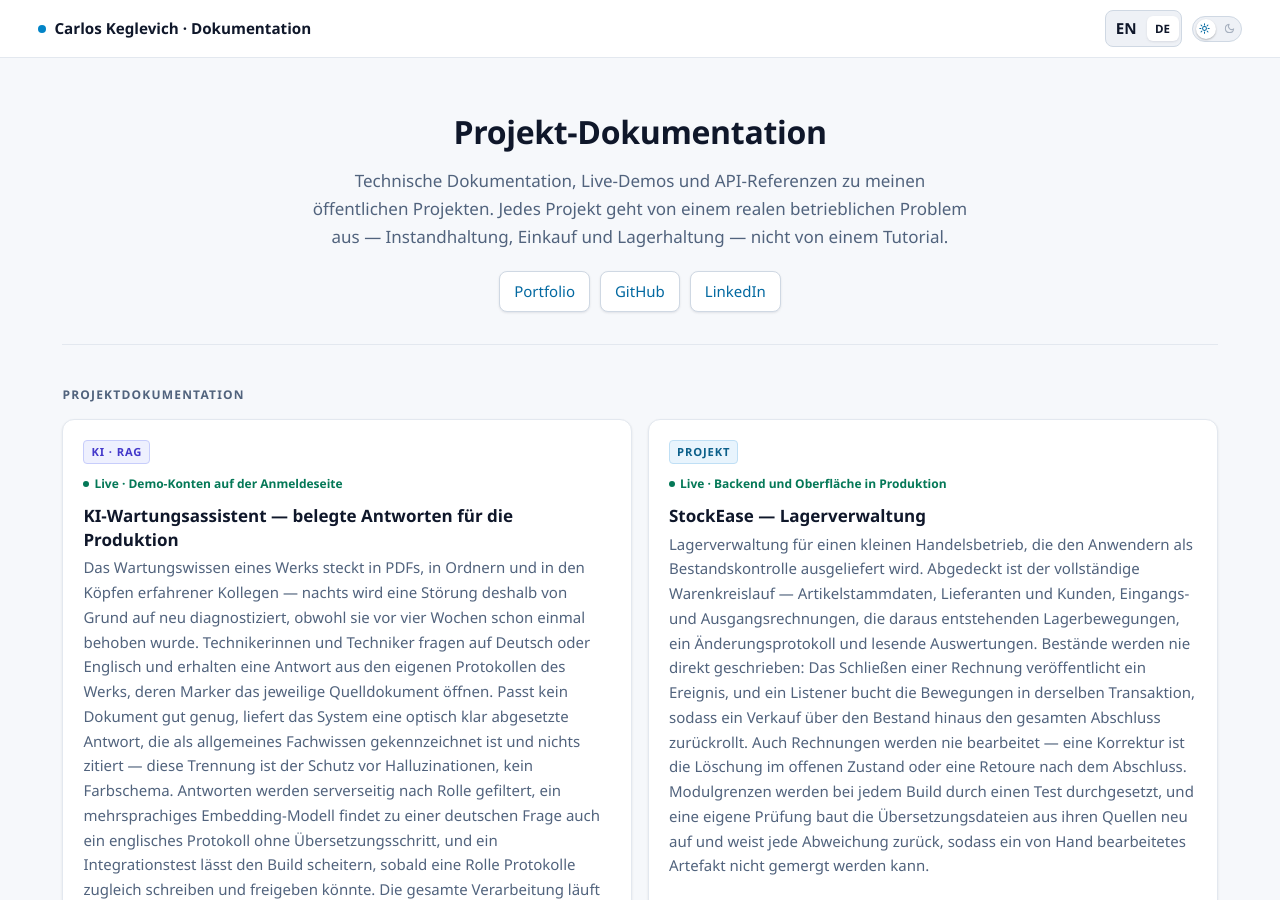
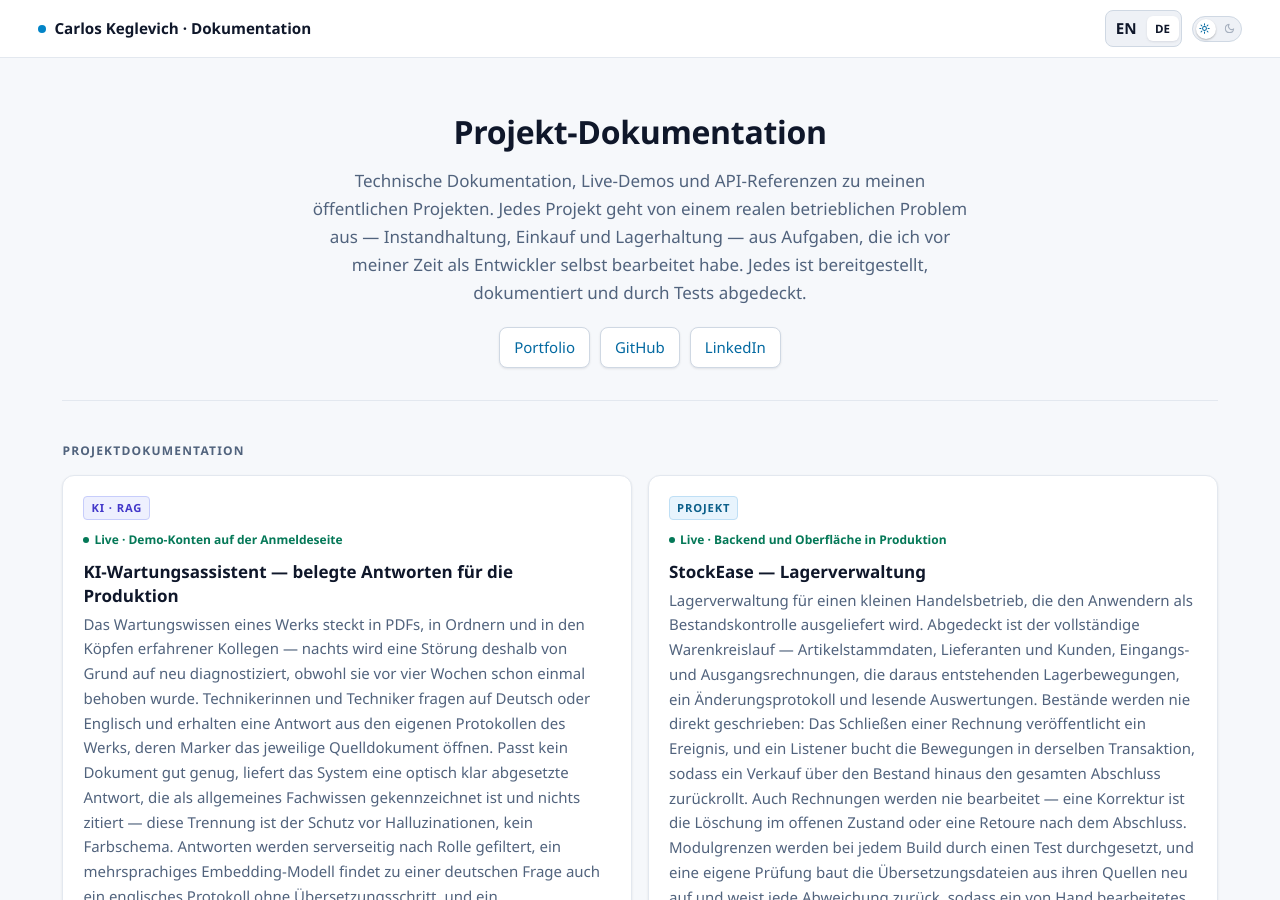
Before and after one commit to Keglev/keglev.github.io, a Jekyll site: the page built from de/index.md, in a window 1280 px wide and 900 px high. Built offline with Jekyll 4.4.1, drawn with Linux system fonts in a browser that asks for light colours.

Commit message:
feat(content): replace the subtitle's closing denial with its origin and evidence
The subtitle ended "— not from a tutorial." A denial raises the idea it
denies: no reader arrives suspecting the projects are tutorial clones
until the sentence introduces the possibility. It also spent the
sentence-final position, where emphasis lands, on what the work is not.

The replacement uses that position twice over: where the problems came
from, and what the projects verifiably are. "Taken from work I did before
I wrote software" is the part a denial cannot carry — it explains why the
domains are maintenance, procurement and inventory rather than asserting
that they are not tutorials.

The final claim is deliberately "deployed, documented and covered by
tests" rather than anything about production. The Maintenance Assistant
README has an Honest scope section stating its corpus is synthetic and
that it demonstrates engineering around a RAG system rather than a
production service level. A production claim on the landing page would
contradict the project's own documentation, so this wording is a ceiling,
not a first draft.

Co-Authored-By: Claude Opus 5 (1M context) <noreply@anthropic.com>

```diff
--- a/_data/i18n.yml
+++ b/_data/i18n.yml
@@ -51,7 +51,7 @@ en:
 
   # ---- Hero --------------------------------------------------------------
   hero.title: "Project Documentation Hub"
-  hero.subtitle: "Technical documentation, live demos and API references for my public projects. Every project starts from a real business problem — maintenance, procurement and inventory — not from a tutorial."
+  hero.subtitle: "Technical documentation, live demos and API references for my public projects. Every project starts from a real business problem — maintenance, procurement and inventory — taken from work I did before I wrote software. Each one is deployed, documented and covered by tests."
   hero.link.portfolio: "Portfolio"
   hero.link.github: "GitHub"
   hero.link.linkedin: "LinkedIn"
@@ -112,7 +112,7 @@ de:
 
   # ---- Hero --------------------------------------------------------------
   hero.title: "Projekt-Dokumentation"
-  hero.subtitle: "Technische Dokumentation, Live-Demos und API-Referenzen zu meinen öffentlichen Projekten. Jedes Projekt geht von einem realen betrieblichen Problem aus — Instandhaltung, Einkauf und Lagerhaltung — nicht von einem Tutorial."
+  hero.subtitle: "Technische Dokumentation, Live-Demos und API-Referenzen zu meinen öffentlichen Projekten. Jedes Projekt geht von einem realen betrieblichen Problem aus — Instandhaltung, Einkauf und Lagerhaltung — aus Aufgaben, die ich vor meiner Zeit als Entwickler selbst bearbeitet habe. Jedes ist bereitgestellt, dokumentiert und durch Tests abgedeckt."
   hero.link.portfolio: "Portfolio"
   hero.link.github: "GitHub"
   hero.link.linkedin: "LinkedIn"
```
